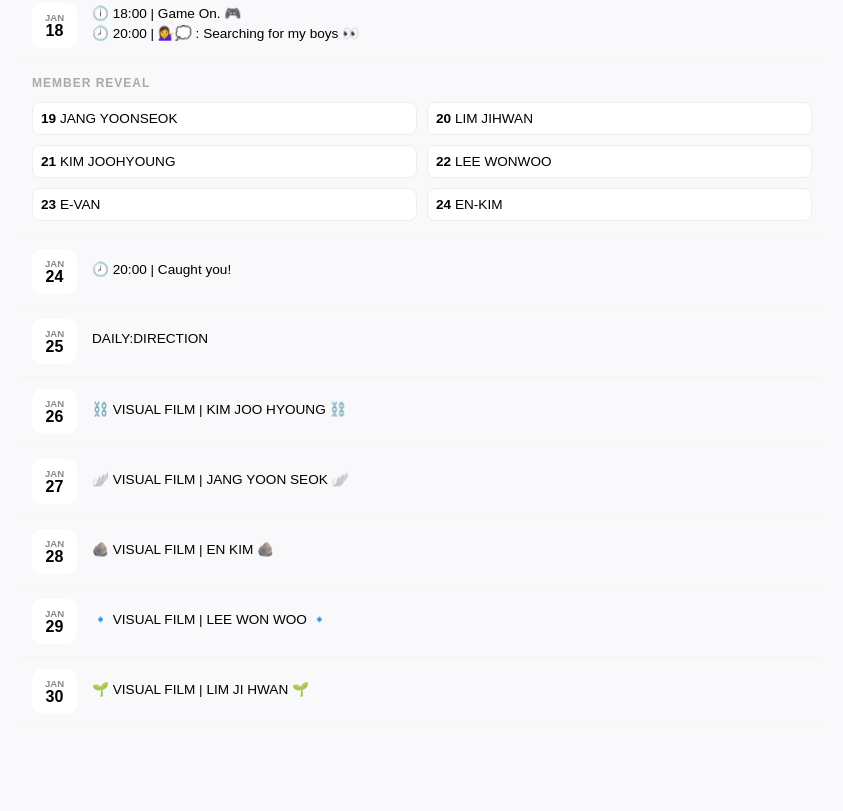
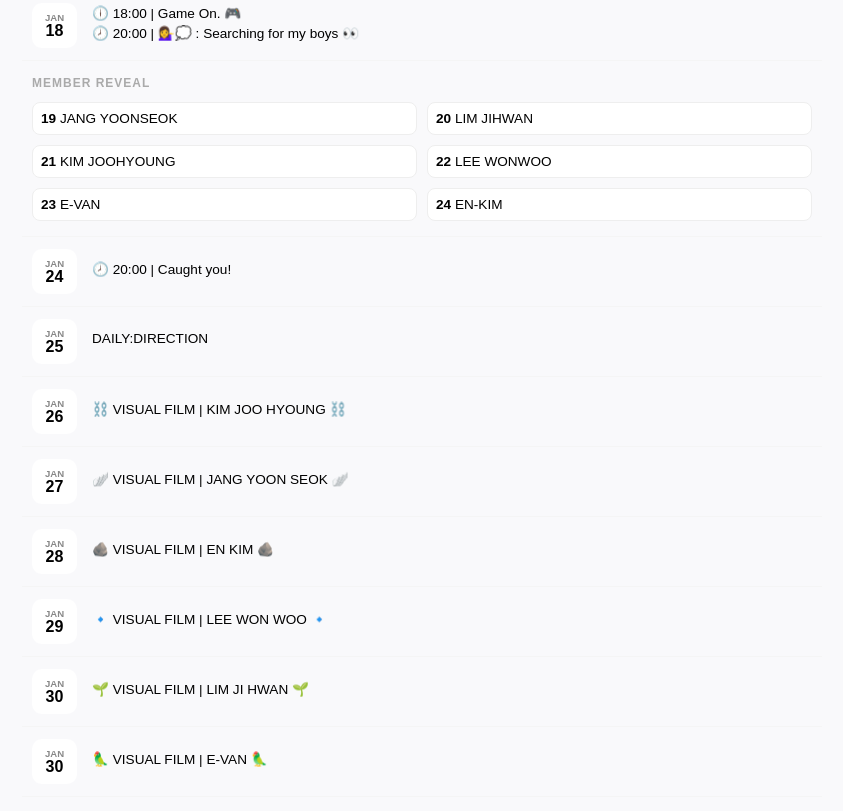
Before and after one commit to suxxzmuz/DAILY-DIRECTION, a plain HTML site: page DAILY DIRECTION.html in a window 1280 px wide. Shown: the part 1285-2096 px from the top of the page, without its empty margins (218-1061 px from the left). Before the commit the page ends 2052 px from the top, so only its background shows below. Drawn offline with Linux system fonts and the light colour scheme.

Commit message:
2026.01.31 First Update

```diff
--- a/DAILY DIRECTION.html
+++ b/DAILY DIRECTION.html
@@ -166,6 +166,13 @@
             </div>
         </div>
 
+        <div class="schedule-row">
+            <div class="date-badge"><span class="date-month">JAN</span><span class="date-day">30</span></div>
+            <div style="padding-top: 12px; font-size: 0.85rem;">
+                <a href="https://youtube.com/shorts/gdeRUW642yw?si=tpi3g7_I8YqO5UFp" class="txt-link">🦜 VISUAL FILM | E-VAN 🦜</a>
+            </div>
+        </div>
+
         <!--<div style="display: flex; align-items: center; gap: 15px; padding: 15px 10px;">
             <div style="min-width: 45px; height: 45px; background: #fcfcfc; border-radius: 50%; display: flex; align-items: center; justify-content: center; border: 1px solid #eee; font-size: 1.2rem;">🚀</div>
             <div>
```
